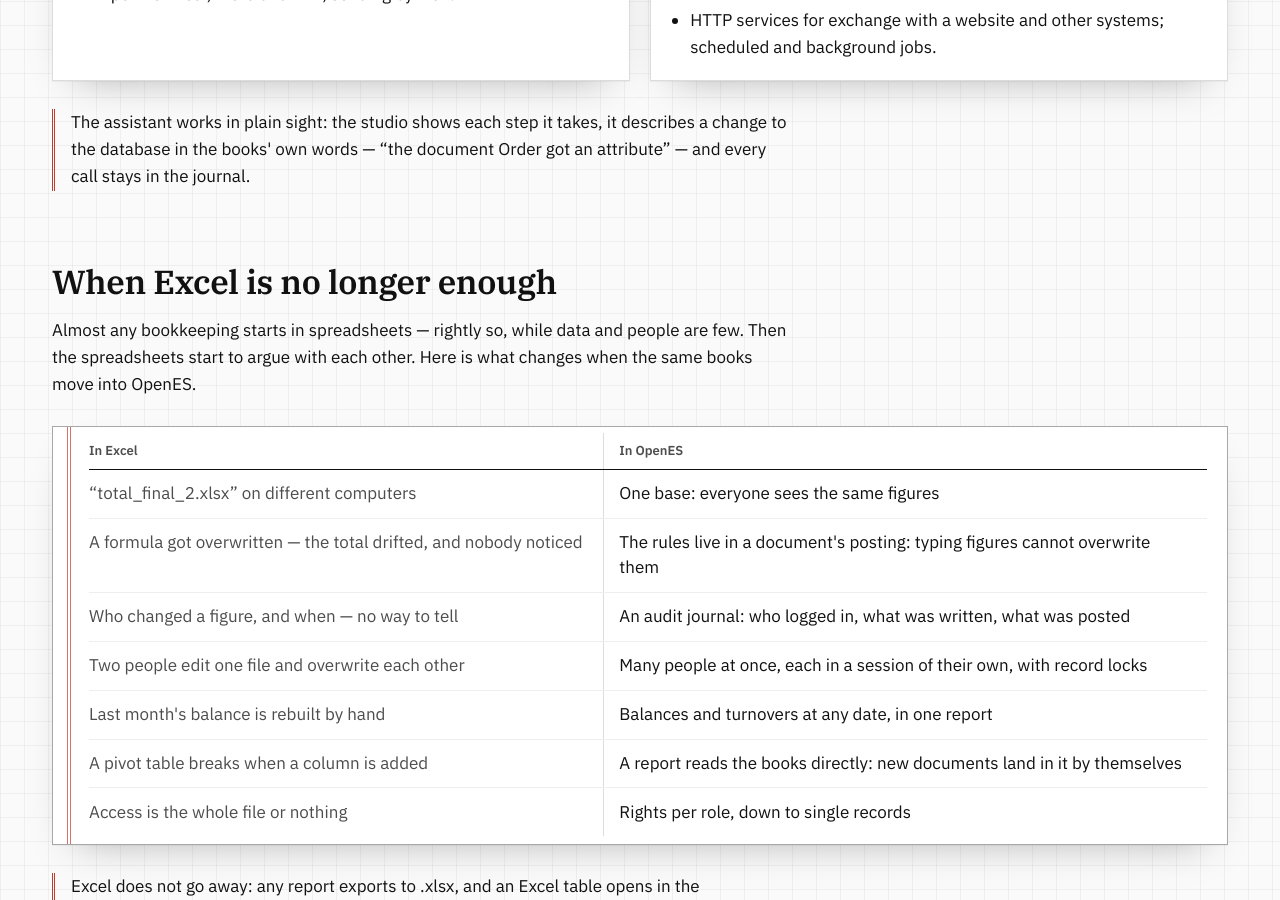
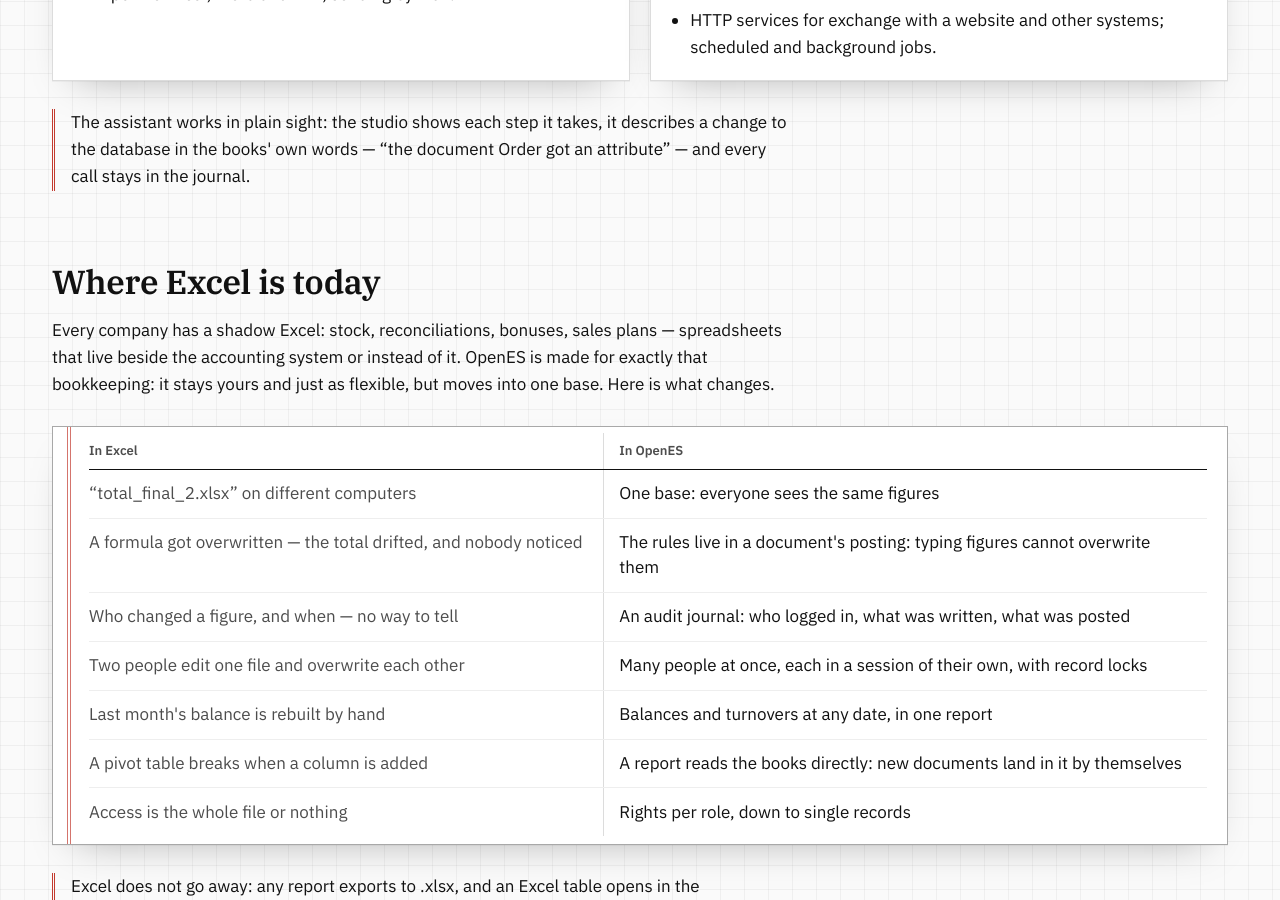
Before and after one commit to open-es/open-es.github.io, a Jekyll site: the page built from index.html, in a window 1280 px wide and 900 px high, scrolled down 1343 px. Built offline with Jekyll 4.4.1, drawn with Linux system fonts in a browser that asks for light colours.

Commit message:
Where Excel is today: OpenES goes where the shadow Excel lives — the stock, reconciliations, bonuses and plans kept in spreadsheets beside the accounting system or instead of it — rather than where Excel falls short

```diff
--- a/index.html
+++ b/index.html
@@ -94,9 +94,10 @@ body_class: home
 </section>
 
 <section class="section">
-  <h2>When Excel is no longer enough</h2>
-  <p class="section-lead">Almost any bookkeeping starts in spreadsheets — rightly so, while data and people are few. Then
-    the spreadsheets start to argue with each other. Here is what changes when the same books move into OpenES.</p>
+  <h2>Where Excel is today</h2>
+  <p class="section-lead">Every company has a shadow Excel: stock, reconciliations, bonuses, sales plans — spreadsheets
+    that live beside the accounting system or instead of it. OpenES is made for exactly that bookkeeping: it stays yours
+    and just as flexible, but moves into one base. Here is what changes.</p>
   <div class="versus-paper">
     <table class="versus">
       <thead><tr><th>In Excel</th><th>In OpenES</th></tr></thead>
```
Also changed, not shown: ru/index.html (+4 -3 lines), uk/index.html (+4 -3 lines).
